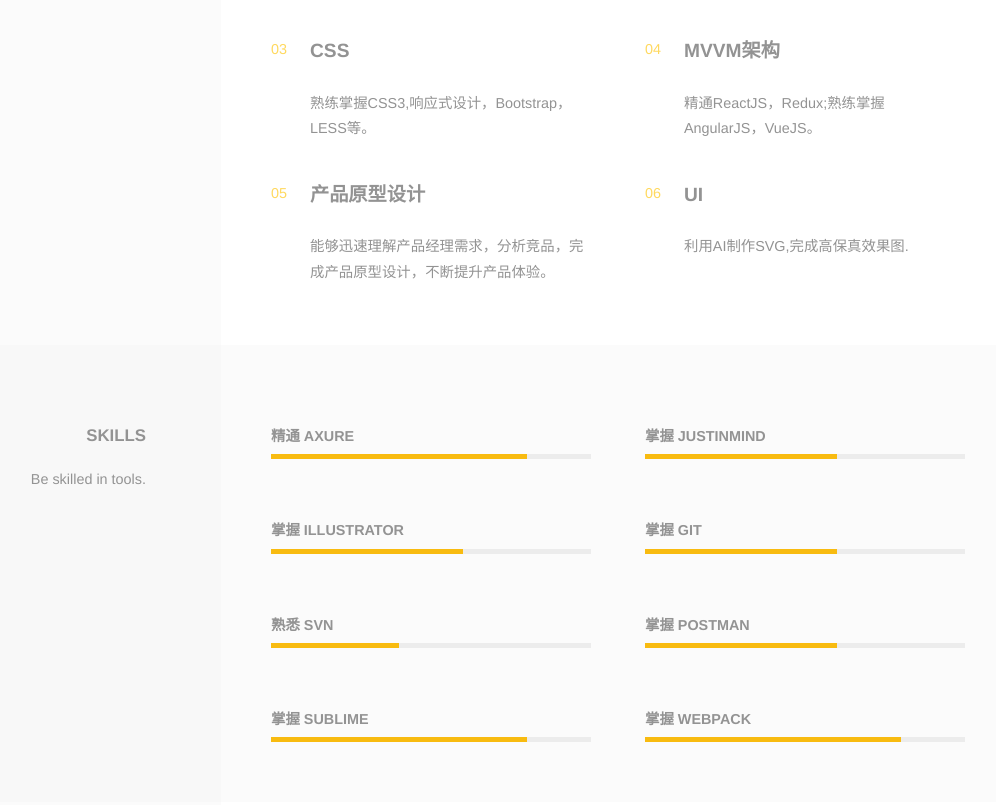
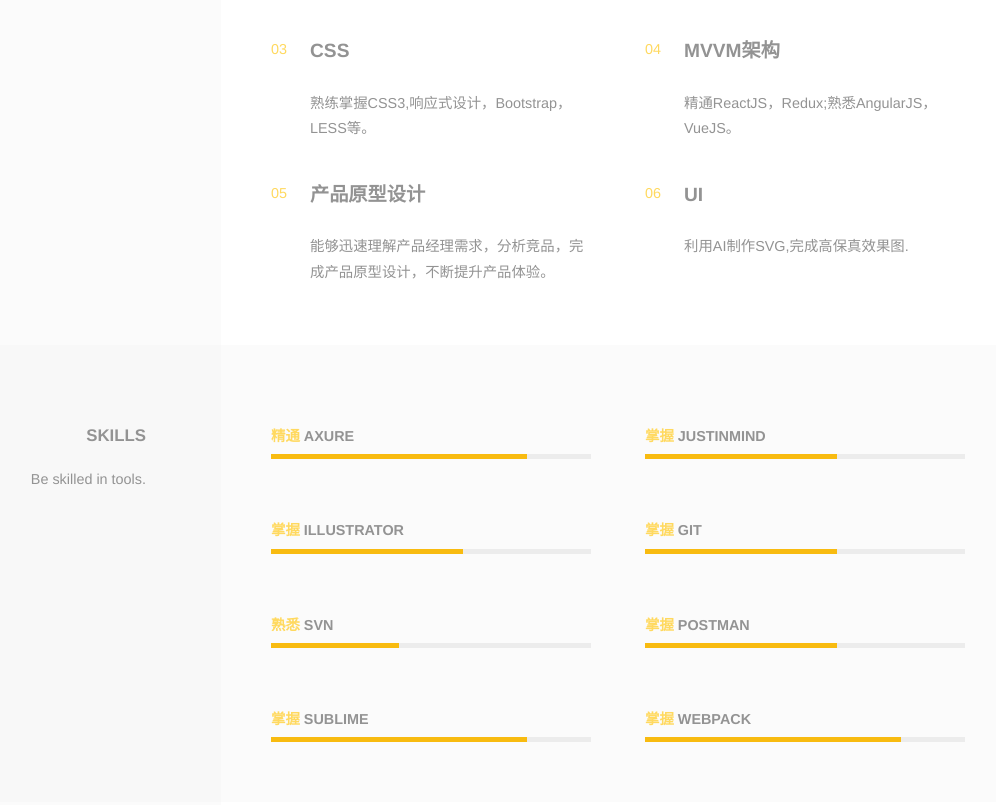
Before and after one commit to Jennifer1989/resume, a plain HTML site: page index.html in a window 1280 px wide. Shown: the part 928-1733 px from the top of the page, without its empty margins (179-1175 px from the left). Drawn offline with Linux system fonts and the light colour scheme.

Commit message:
modify style

```diff
--- a/index.html
+++ b/index.html
@@ -86,7 +86,7 @@
                     <div class="r-expertise-num"><b>04</b></div>
                     <div class="r-expertise-content">
                         <h4 class="r-expertise-title"><strong>MVVM架构</strong></h4>
-                        <div class="r-expertise-des">精通ReactJS，Redux;熟练掌握AngularJS，VueJS。</div>
+                        <div class="r-expertise-des">精通ReactJS，Redux;熟悉AngularJS，VueJS。</div>
                     </div>
                 </div>
                 <div class="r-expertise-item">
--- a/styles/resume.css
+++ b/styles/resume.css
@@ -219,7 +219,7 @@ body {
     margin-bottom: 5px;
 }
 
-.r-skills-title b:first-child {
+.r-skills-title strong:first-child {
     color: rgb(255, 217, 95);
 }
 
```
